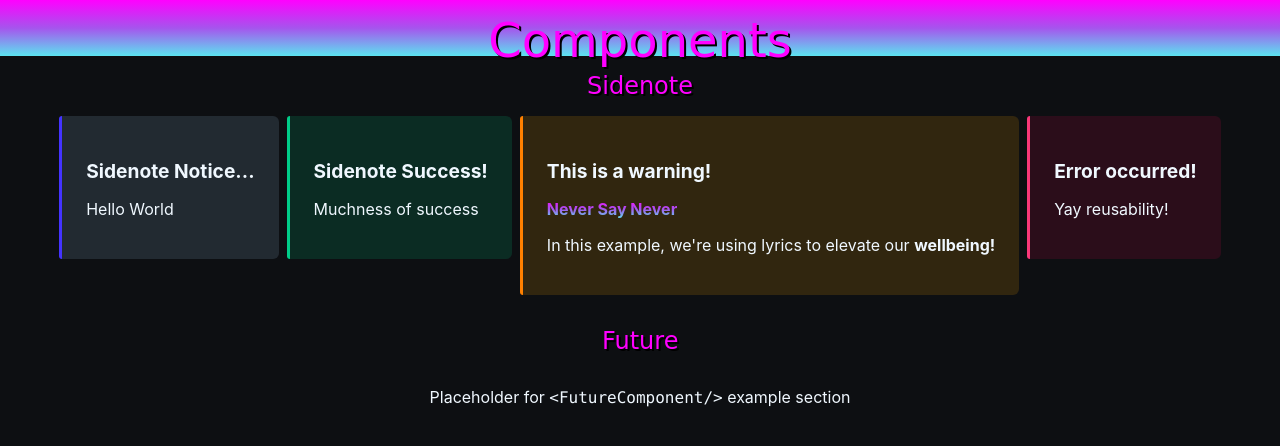
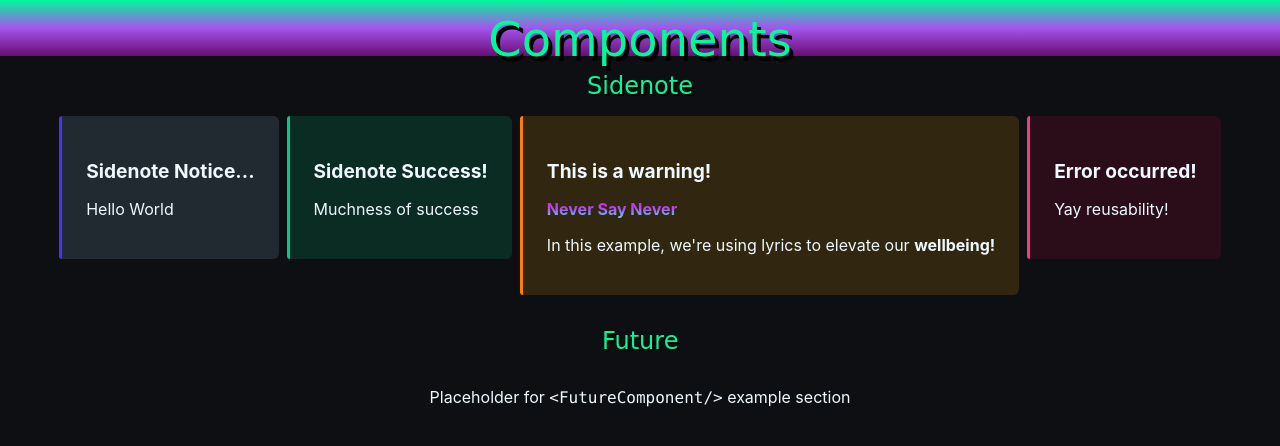
Before and after one commit to gitInLoserWereGoingShopping/component-library, a React (Create React App) app: page / in a window 1280 px wide. Shown: the top 446 px of the page. Built offline with nearby package versions, Linux system fonts and the light colour scheme; the HTML template or start-up script is replaced by a standard one.

Commit message:
perform major color theming overhaul of entire app

```diff
--- a/src/App.css
+++ b/src/App.css
@@ -5,7 +5,7 @@
   align-items: center;
   justify-content: center;
   /* Add background color or gradient for a retro look */
-  background: linear-gradient(to bottom, #ff00ff, hsl(272, 81%, 63%), hsl(185, 83%, 65%));
+  background: linear-gradient(to top, #680e74, hsl(272, 81%, 63%), mediumspringgreen);
 }
 
 .App-title {
@@ -13,9 +13,10 @@
   font-family: "Comic Sans MS", cursive, sans-serif;
   /* Set responsive font size to a larger, more exaggerated size */
   font-size: 3em;
-  color: #ff00ff;
-  text-shadow: 2px 2px #000;
-  transform: translateY(0.25em);
+  color: mediumspringgreen;
+  /* color: mediumspringgreen; */
+  text-shadow: 4px 5px #000;
+  transform: translateY(0.22em);
 }
 
 .App-body {
@@ -32,7 +33,7 @@
 .component-title {
   font-family: "Comic Sans MS", cursive, sans-serif;
   font-size: 1.5em;
-  color: #ff00ff;
+  color: mediumspringgreen;
   text-shadow: 2px 2px #000;
   animation: 1s linear 0s infinite normal none running glimmer-and-spice;
 }
--- a/src/index.css
+++ b/src/index.css
@@ -1,5 +1,6 @@
 body {
   margin: 0;
+  height: 100vh;
   font-family: -apple-system, BlinkMacSystemFont, 'Segoe UI', 'Roboto', 'Oxygen',
     'Ubuntu', 'Cantarell', 'Fira Sans', 'Droid Sans', 'Helvetica Neue',
     sans-serif;
```
